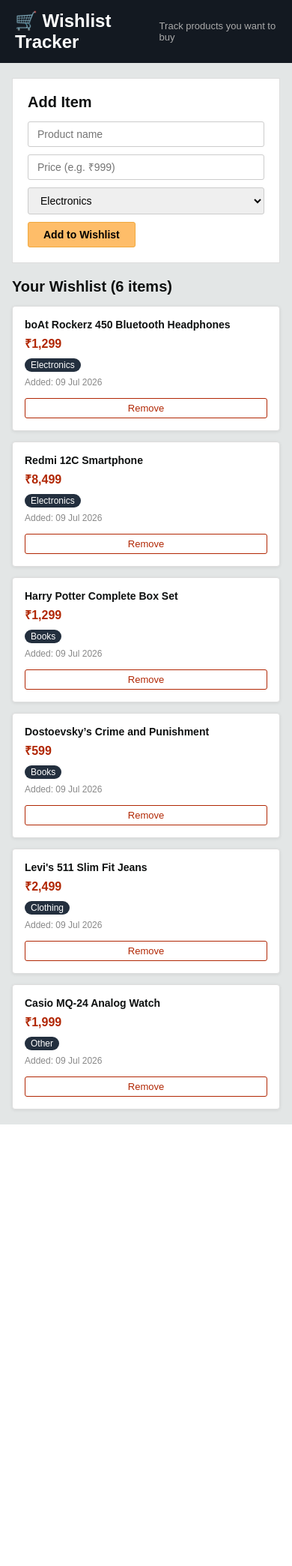
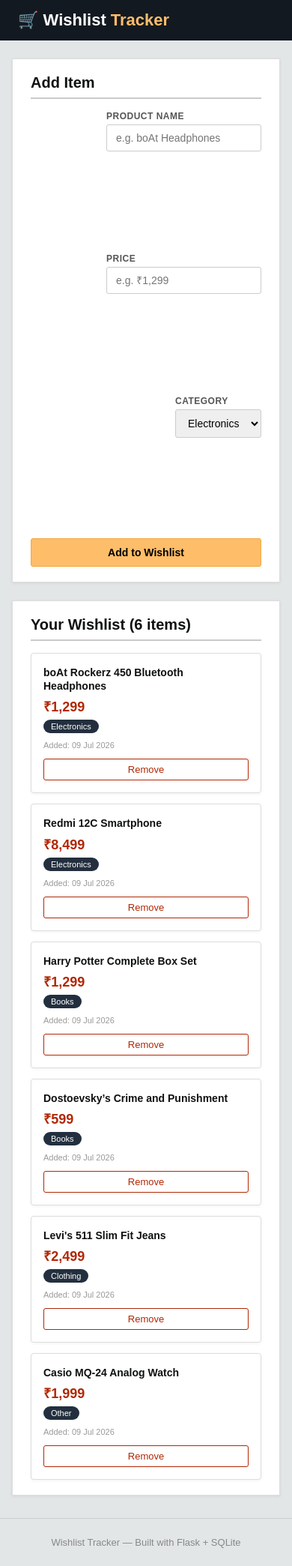
Before and after one commit to chodith26/wishlist-tracker, a Flask app: page / in a window 390 px wide. Shown: the whole page at 75% size. Before the commit the page ends 1500 px from the top, so only its background shows below. Run offline with Flask 3, Linux system fonts and the light colour scheme; data comes from the database, SQL or seed files in the repository.

Commit message:
CSS upgrade, form labels, responsive layout, footer

```diff
--- a/static/style.css
+++ b/static/style.css
@@ -5,72 +5,128 @@
     font-family: Arial, Helvetica, sans-serif;
 }
 
+html {
+    scroll-behavior: smooth;
+}
+
 body {
     background-color: #e3e6e6;
+    min-height: 100vh;
 }
 
+/* ── NAVBAR ── */
 nav {
     background-color: #131921;
     color: #ffffff;
-    padding: 14px 20px;
+    padding: 14px 24px;
     display: flex;
     justify-content: space-between;
     align-items: center;
+    position: sticky;
+    top: 0;
+    z-index: 100;
+}
+
+nav h1 {
+    font-size: 22px;
+    color: #ffffff;
+}
+
+nav h1 span {
+    color: #febd69;
 }
 
 nav p {
     font-size: 13px;
-    color: #aaa;
+    color: #aaaaaa;
 }
 
+/* ── MAIN CONTAINER ── */
 main {
     max-width: 1100px;
-    margin: 20px auto;
+    margin: 24px auto;
     padding: 0 16px;
 }
 
 h2 {
     font-size: 20px;
-    margin-bottom: 14px;
     color: #0f1111;
+    margin-bottom: 16px;
+    padding-bottom: 8px;
+    border-bottom: 2px solid #c9caca;
 }
 
-/* ── FORM ── */
+/* ── FORM SECTION ── */
 .form-section {
     background: #ffffff;
-    padding: 20px;
+    padding: 20px 24px;
     border: 1px solid #ddd;
-    margin-bottom: 20px;
+    margin-bottom: 24px;
+    box-shadow: 0 1px 4px rgba(0,0,0,0.08);
 }
 
 .form-section form {
     display: flex;
     flex-wrap: wrap;
     gap: 10px;
-    align-items: center;
+    align-items: flex-end;
+}
+
+.form-group {
+    display: flex;
+    flex-direction: column;
+    gap: 4px;
+    flex: 1 1 180px;
+}
+
+.form-group label {
+    font-size: 12px;
+    font-weight: 700;
+    color: #555;
+    text-transform: uppercase;
+    letter-spacing: 0.5px;
 }
 
 .form-section input,
 .form-section select {
-    padding: 8px 12px;
+    padding: 9px 12px;
     font-size: 14px;
     border: 1px solid #ccc;
     border-radius: 3px;
-    flex: 1 1 180px;
+    width: 100%;
+    outline: none;
+    transition: border-color 0.2s ease;
 }
 
-.form-section button {
+.form-section input:focus,
+.form-section select:focus {
+    border-color: #febd69;
+}
+
+.submit-btn {
     background-color: #febd69;
     border: 1px solid #f0a940;
-    padding: 8px 20px;
+    padding: 9px 24px;
     font-size: 14px;
     font-weight: bold;
     border-radius: 3px;
     cursor: pointer;
+    height: 38px;
+    align-self: flex-end;
+    transition: background-color 0.2s ease;
+    white-space: nowrap;
 }
 
-.form-section button:hover {
+.submit-btn:hover {
     background-color: #f0a940;
+}
+
+/* ── ITEMS SECTION ── */
+.items-section {
+    background: #ffffff;
+    padding: 20px 24px;
+    border: 1px solid #ddd;
+    box-shadow: 0 1px 4px rgba(0,0,0,0.08);
 }
 
 /* ── GRID ── */
@@ -80,58 +136,65 @@ h2 {
     gap: 14px;
 }
 
+/* ── CARD ── */
 .card {
     background: #ffffff;
     border: 1px solid #ddd;
     padding: 16px;
     border-radius: 4px;
-    box-shadow: 0 1px 4px rgba(0,0,0,0.08);
-    transition: box-shadow 0.2s ease;
+    box-shadow: 0 1px 4px rgba(0,0,0,0.06);
+    transition: box-shadow 0.2s ease, transform 0.2s ease;
+    display: flex;
+    flex-direction: column;
+    gap: 6px;
 }
 
 .card:hover {
-    box-shadow: 0 3px 10px rgba(0,0,0,0.15);
+    box-shadow: 0 4px 12px rgba(0,0,0,0.15);
+    transform: translateY(-2px);
 }
 
 .item-name {
     font-size: 14px;
     font-weight: 700;
     color: #0f1111;
-    margin-bottom: 6px;
+    line-height: 1.3;
 }
 
 .item-price {
-    font-size: 16px;
+    font-size: 18px;
     font-weight: 700;
     color: #B12704;
-    margin-bottom: 8px;
 }
 
 .item-category {
-    font-size: 12px;
+    display: inline-block;
+    font-size: 11px;
     color: #ffffff;
     background-color: #232f3e;
-    padding: 2px 8px;
+    padding: 3px 10px;
     border-radius: 10px;
+    width: fit-content;
 }
 
 .item-date {
-    font-size: 12px;
-    color: #888;
-    margin-top: 8px;
-    margin-bottom: 10px;
+    font-size: 11px;
+    color: #999;
+    margin-top: 4px;
+    flex: 1;
 }
 
 .delete-btn {
     background-color: #ffffff;
     border: 1px solid #B12704;
     color: #B12704;
-    padding: 5px 14px;
+    padding: 6px 14px;
     font-size: 13px;
     border-radius: 3px;
     cursor: pointer;
     width: 100%;
-    margin-top: 4px;
+    margin-top: 6px;
+    transition: background-color 0.2s ease, color 0.2s ease;
 }
 
 .delete-btn:hover {
@@ -139,9 +202,42 @@ h2 {
     color: #ffffff;
 }
 
+/* ── EMPTY STATE ── */
 .empty-msg {
     color: #888;
     font-size: 15px;
-    padding: 20px 0;
+    padding: 30px 0;
     grid-column: 1 / -1;
+    text-align: center;
 }
+
+/* ── FOOTER ── */
+footer {
+    text-align: center;
+    padding: 24px;
+    font-size: 13px;
+    color: #888;
+    margin-top: 30px;
+    border-top: 1px solid #ccc;
+}
+
+/* ── RESPONSIVE ── */
+@media (max-width: 600px) {
+    nav {
+        flex-direction: column;
+        align-items: flex-start;
+        gap: 4px;
+    }
+
+    .form-section form {
+        flex-direction: column;
+    }
+
+    .submit-btn {
+        width: 100%;
+    }
+
+    .grid {
+        grid-template-columns: 1fr;
+    }
+}
--- a/templates/index.html
+++ b/templates/index.html
@@ -9,17 +9,26 @@
 <body>
 
     <nav>
-        <h1>🛒 Wishlist Tracker</h1>
-        <p>Track products you want to buy</p>
+        <h1>🛒 Wishlist <span>Tracker</span></h1>
     </nav>
 
     <main>
         <section class="form-section">
             <h2>Add Item</h2>
             <form action="/add" method="POST">
-                <input type="text" name="name" placeholder="Product name" required>
-                <input type="text" name="price" placeholder="Price (e.g. ₹999)" required>
-                <select name="category">
+                <div class="form-group">
+                    <label for="name">Product Name</label>
+                    <input type="text" id="name" name="name"
+                        placeholder="e.g. boAt Headphones" required>
+                </div>
+                <div class="form-group">
+                    <label for="price">Price</label>
+                    <input type="text" id="price" name="price"
+                        placeholder="e.g. ₹1,299" required>
+                </div>
+                <div class="form-group">
+                    <label for="category">Category</label>
+                    <select id="category" name="category">
                         <option value="Electronics">Electronics</option>
                         <option value="Books">Books</option>
                         <option value="Kitchen">Kitchen</option>
@@ -27,7 +36,8 @@
                         <option value="Sports">Sports</option>
                         <option value="Other">Other</option>
                     </select>
-                <button type="submit">Add to Wishlist</button>
+                </div>
+                <button type="submit" class="submit-btn">Add to Wishlist</button>
             </form>
         </section>
 
@@ -52,6 +62,8 @@
             </div>
         </section>
     </main>
-
+    <footer>
+        <p>Wishlist Tracker — Built with Flask + SQLite</p>
+    </footer>
 </body>
 </html>
```
Lines whose indentation alone changed are shown as unchanged.
